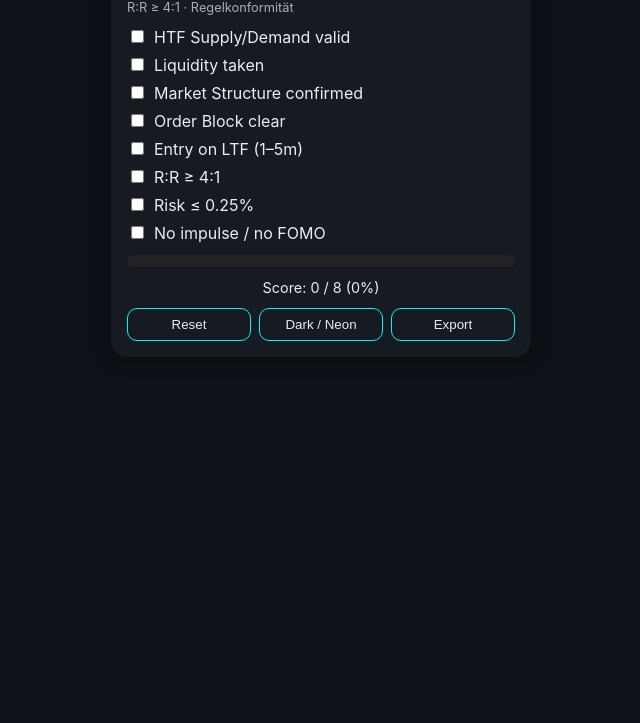
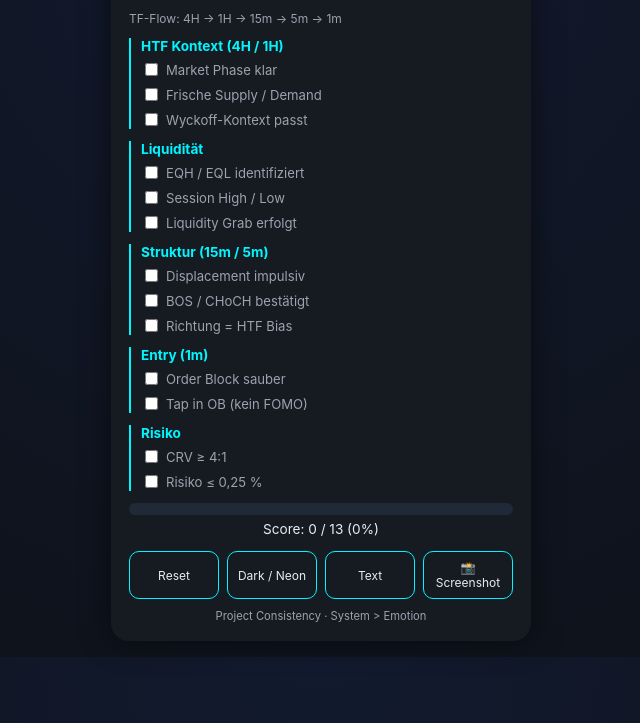
Before and after one commit to Sugu4/System-Trader-Log, a plain HTML site: page index.html in a window 1280 px wide. Shown: the part 77-800 px from the top of the page, without its empty margins (319-959 px from the left). Drawn offline with nearby package versions, Linux system fonts and the light colour scheme.

Commit message:
ScreenshotOptimiert

```diff
--- a/index.html
+++ b/index.html
@@ -1,122 +1,197 @@
-
-
 <!DOCTYPE html>
 <html lang="de">
 <head>
 <meta charset="UTF-8" />
 <meta name="viewport" content="width=device-width, initial-scale=1.0" />
-<title>System Trader Log – Checklist</title>
+<title>System Trader Log – One Screen Checklist</title>
+
 <style>
 :root {
   --bg: #0e1117;
   --card: #161b22;
   --text: #e6edf3;
+  --muted: #9ba3af;
   --accent: #00f5ff;
   --danger: #ff4d4d;
   --success: #2ecc71;
+  --glow: rgba(0,245,255,0.35);
 }
+
+/* NEON MODE */
 body.neon {
+  --bg: #05080d;
+  --card: #0b1220;
   --accent: #39ff14;
+  --glow: rgba(57,255,20,0.45);
 }
+
+* { box-sizing: border-box; font-family: Inter, system-ui, sans-serif; }
+
 body {
-  background: var(--bg);
-  color: var(--text);
-  font-family: Inter, system-ui, sans-serif;
   margin: 0;
   padding: 16px;
+  background: radial-gradient(circle at top, #121a2f, var(--bg));
+  color: var(--text);
 }
+
 .container {
   max-width: 420px;
   margin: auto;
 }
+
 .card {
   background: var(--card);
-  border-radius: 16px;
-  padding: 16px;
-  box-shadow: 0 0 20px rgba(0,0,0,.4);
+  border-radius: 18px;
+  padding: 18px;
+  box-shadow: 0 0 30px rgba(0,0,0,.5);
+  transition: box-shadow .3s ease;
 }
+
+body.neon .card {
+  box-shadow: 0 0 40px var(--glow);
+}
+
 h1 {
-  font-size: 1.2rem;
-  margin-bottom: 8px;
+  font-size: 1.3rem;
+  margin: 0 0 4px 0;
 }
+
 .subtitle {
   font-size: .8rem;
-  opacity: .7;
+  color: var(--accent);
+  margin-bottom: 10px;
+}
+
+.tf {
+  font-size: .75rem;
   margin-bottom: 12px;
+  color: var(--muted);
 }
+
+.section {
+  margin-bottom: 12px;
+  padding-left: 10px;
+  border-left: 2px solid var(--accent);
+}
+
+.section h2 {
+  font-size: .85rem;
+  margin-bottom: 6px;
+  color: var(--accent);
+}
+
 .check {
   display: flex;
   align-items: center;
-  margin-bottom: 8px;
+  font-size: .82rem;
+  margin-bottom: 6px;
+  color: var(--muted);
 }
-.check input {
-  margin-right: 10px;
-}
+
+.check input { margin-right: 8px; }
+
 .progress {
-  background: #222;
+  background: #1f2937;
   border-radius: 999px;
   overflow: hidden;
   height: 12px;
-  margin: 12px 0;
+  margin: 12px 0 6px;
 }
+
 .progress-bar {
   height: 100%;
   width: 0%;
   background: var(--danger);
-  transition: width .3s ease, background .3s ease;
+  transition: width .3s ease, background .3s ease, box-shadow .3s ease;
 }
+
 .score {
-  font-size: .9rem;
+  font-size: .85rem;
   text-align: center;
 }
+
 .buttons {
   display: flex;
   gap: 8px;
-  margin-top: 12px;
+  margin-top: 14px;
 }
+
 button {
   flex: 1;
+  padding: 8px;
+  border-radius: 10px;
+  border: 1px solid var(--accent);
   background: transparent;
   color: var(--text);
-  border: 1px solid var(--accent);
-  border-radius: 10px;
-  padding: 8px;
+  font-size: .75rem;
   cursor: pointer;
+}
+
+.footer {
+  margin-top: 10px;
+  text-align: center;
+  font-size: .7rem;
+  color: var(--muted);
 }
 </style>
 </head>
 <body>
+
 <div class="container">
   <div class="card">
     <h1>System Trader Log</h1>
-    <div class="subtitle">R:R ≥ 4:1 · Regelkonformität</div>
+    <div class="subtitle">Process over Profit · R:R ≥ 4:1</div>
+    <div class="tf">TF-Flow: 4H → 1H → 15m → 5m → 1m</div>
 
-    <div id="checks">
-      <div class="check"><input type="checkbox">HTF Supply/Demand valid</div>
-      <div class="check"><input type="checkbox">Liquidity taken</div>
-      <div class="check"><input type="checkbox">Market Structure confirmed</div>
-      <div class="check"><input type="checkbox">Order Block clear</div>
-      <div class="check"><input type="checkbox">Entry on LTF (1–5m)</div>
-      <div class="check"><input type="checkbox">R:R ≥ 4:1</div>
-      <div class="check"><input type="checkbox">Risk ≤ 0.25%</div>
-      <div class="check"><input type="checkbox">No impulse / no FOMO</div>
+    <div class="section">
+      <h2>HTF Kontext (4H / 1H)</h2>
+      <div class="check"><input type="checkbox">Market Phase klar</div>
+      <div class="check"><input type="checkbox">Frische Supply / Demand</div>
+      <div class="check"><input type="checkbox">Wyckoff-Kontext passt</div>
     </div>
 
-    <div class="progress">
-      <div class="progress-bar" id="bar"></div>
+    <div class="section">
+      <h2>Liquidität</h2>
+      <div class="check"><input type="checkbox">EQH / EQL identifiziert</div>
+      <div class="check"><input type="checkbox">Session High / Low</div>
+      <div class="check"><input type="checkbox">Liquidity Grab erfolgt</div>
     </div>
-    <div class="score" id="score">Score: 0 / 8</div>
+
+    <div class="section">
+      <h2>Struktur (15m / 5m)</h2>
+      <div class="check"><input type="checkbox">Displacement impulsiv</div>
+      <div class="check"><input type="checkbox">BOS / CHoCH bestätigt</div>
+      <div class="check"><input type="checkbox">Richtung = HTF Bias</div>
+    </div>
+
+    <div class="section">
+      <h2>Entry (1m)</h2>
+      <div class="check"><input type="checkbox">Order Block sauber</div>
+      <div class="check"><input type="checkbox">Tap in OB (kein FOMO)</div>
+    </div>
+
+    <div class="section">
+      <h2>Risiko</h2>
+      <div class="check"><input type="checkbox">CRV ≥ 4:1</div>
+      <div class="check"><input type="checkbox">Risiko ≤ 0,25 %</div>
+    </div>
+
+    <div class="progress"><div class="progress-bar" id="bar"></div></div>
+    <div class="score" id="score">Score: 0 / 0</div>
 
     <div class="buttons">
       <button onclick="resetChecklist()">Reset</button>
       <button onclick="toggleTheme()">Dark / Neon</button>
-      <button onclick="exportJournal()">Export</button>
+      <button onclick="exportJournal()">Text</button>
+      <button onclick="exportScreenshot()">📸 Screenshot</button>
     </div>
+
+    <div class="footer">Project Consistency · System > Emotion</div>
   </div>
 </div>
 
 <script>
-const checkboxes = document.querySelectorAll('#checks input');
+const checkboxes = document.querySelectorAll('input[type="checkbox"]');
 const bar = document.getElementById('bar');
 const scoreEl = document.getElementById('score');
 
@@ -127,9 +202,16 @@ function update() {
 
   scoreEl.textContent = `Score: ${checked} / ${total} (${percent}%)`;
   bar.style.width = percent + '%';
-  bar.style.background = percent === 100 ? 'var(--success)' : 'var(--danger)';
 
-  localStorage.setItem('systemTraderLog', JSON.stringify([...checkboxes].map(c => c.checked)));
+  if (percent === 100) {
+    bar.style.background = 'var(--success)';
+    bar.style.boxShadow = '0 0 12px var(--success)';
+  } else {
+    bar.style.background = 'var(--danger)';
+    bar.style.boxShadow = 'none';
+  }
+
+  localStorage.setItem('systemTraderLogChecklist', JSON.stringify([...checkboxes].map(c => c.checked)));
 }
 
 checkboxes.forEach(c => c.addEventListener('change', update));
@@ -144,16 +226,31 @@ function toggleTheme() {
 }
 
 function exportJournal() {
-  const text = scoreEl.textContent + '\nSystem Trader Log – Regelkonformität';
+  const text = `System Trader Log\n${scoreEl.textContent}\nRegelkonformität`;
   navigator.clipboard.writeText(text);
-  alert('Score in die Zwischenablage kopiert – bereit für Telegram 📋');
+  alert('Score kopiert – bereit für Telegram 📋');
 }
 
 (function load() {
-  const saved = JSON.parse(localStorage.getItem('systemTraderLog'));
+  const saved = JSON.parse(localStorage.getItem('systemTraderLogChecklist'));
   if (saved) checkboxes.forEach((c,i)=>c.checked=saved[i]);
   update();
 })();
+
+
+function exportScreenshot() {
+  html2canvas(document.querySelector('.card'), {
+    backgroundColor: null,
+    scale: 2
+  }).then(canvas => {
+    const link = document.createElement('a');
+    link.download = `SystemTraderLog_${new Date().toISOString().slice(0,10)}.png`;
+    link.href = canvas.toDataURL('image/png');
+    link.click();
+  });
+}
 </script>
+<script src="https://cdn.jsdelivr.net/npm/html2canvas@1.4.1/dist/html2canvas.min.js"></script>
+
 </body>
 </html>
```
